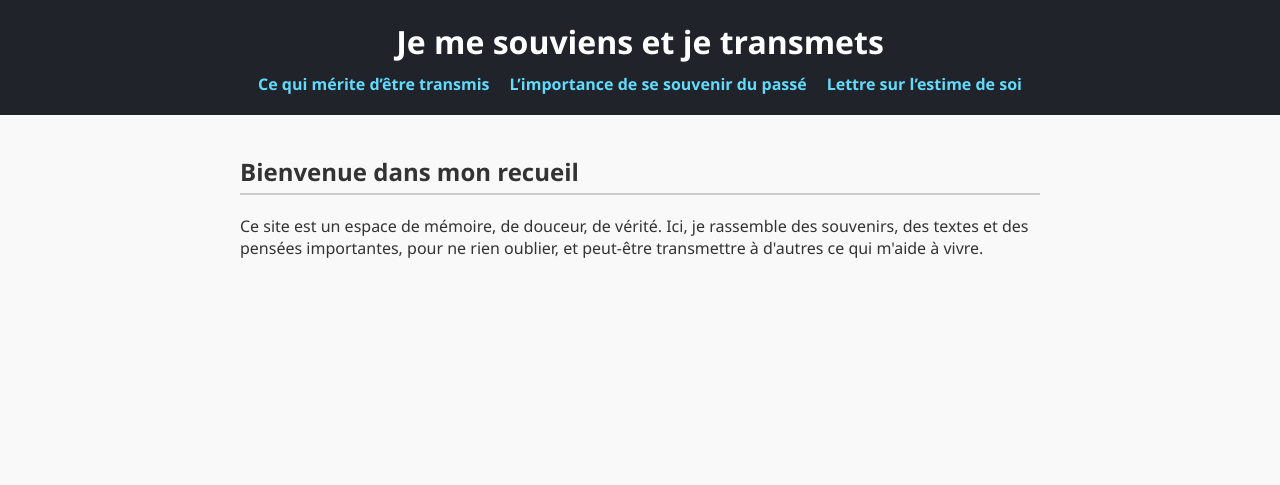
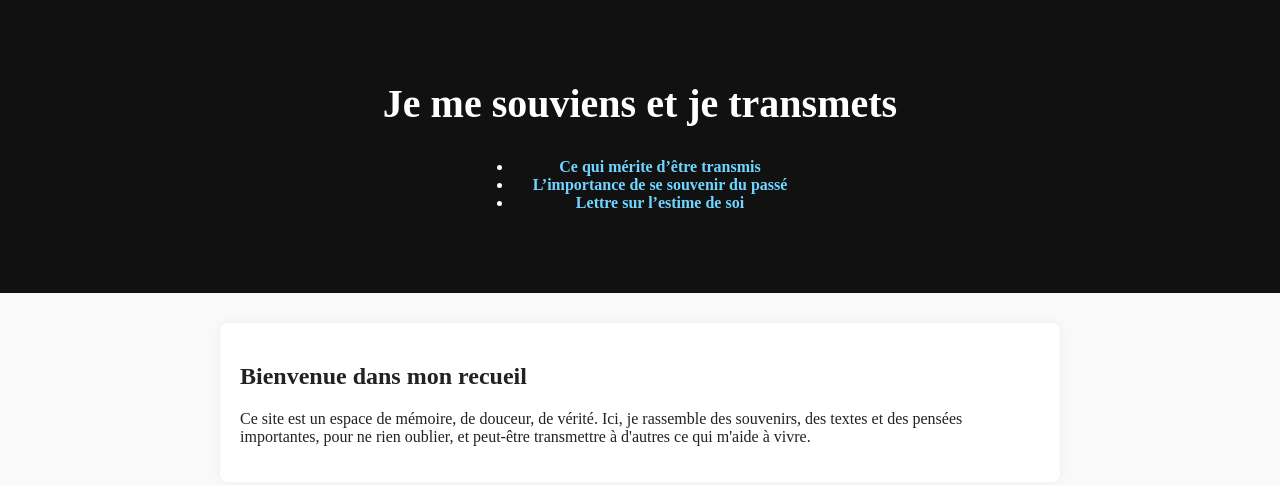
Before and after one commit to lasleyxx/Receuil, a plain HTML site: page index.html in a window 1280 px wide. Drawn offline with Linux system fonts and the light colour scheme.

Commit message:
Update style.css

```diff
--- a/style.css
+++ b/style.css
@@ -1,60 +1,63 @@
 body {
-  font-family: 'Segoe UI', Tahoma, Geneva, Verdana, sans-serif;
     margin: 0;
-  padding: 0;
+    font-family: 'Merriweather', serif;
     background-color: #f9f9f9;
-  color: #333;
+    color: #222;
 }
 
 header {
-  background-color: #20232a;
+    background-color: #111;
+    padding: 80px 20px 50px;
+    text-align: center;
     color: white;
-  padding: 20px 0;
-  text-align: center;
 }
 
 header h1 {
+    font-size: 2.5em;
     margin: 0;
-  font-size: 2em;
+    font-weight: bold;
 }
 
-nav ul {
-  list-style: none;
-  padding: 0;
-  margin: 10px 0 0;
+header p {
+    font-size: 1.2em;
+    margin-top: 10px;
+    font-style: italic;
+    color: #cccccc;
+}
+
+nav {
+    background-color: #111;
+    padding: 15px;
     display: flex;
     justify-content: center;
-  gap: 20px;
+    flex-wrap: wrap;
 }
 
 nav a {
-  color: #61dafb;
+    color: #70d6ff;
+    margin: 0 20px;
     text-decoration: none;
     font-weight: bold;
+    transition: color 0.3s ease;
+}
+
+nav a:hover {
+    color: #ffffff;
 }
 
 main {
     padding: 20px;
     max-width: 800px;
-  margin: 0 auto;
-}
-
-section {
-  margin-bottom: 40px;
-}
-
-h2 {
-  border-bottom: 2px solid #ccc;
-  padding-bottom: 5px;
-}
-
-article {
-  margin-bottom: 30px;
+    margin: auto;
+    background-color: white;
+    box-shadow: 0 0 10px rgba(0,0,0,0.05);
+    border-radius: 8px;
+    margin-top: 30px;
 }
 
 footer {
-  background-color: #20232a;
-  color: white;
     text-align: center;
-  padding: 15px;
+    padding: 20px;
+    color: #888;
+    font-size: 0.9em;
 }
```
Lines whose indentation alone changed are shown as unchanged.
